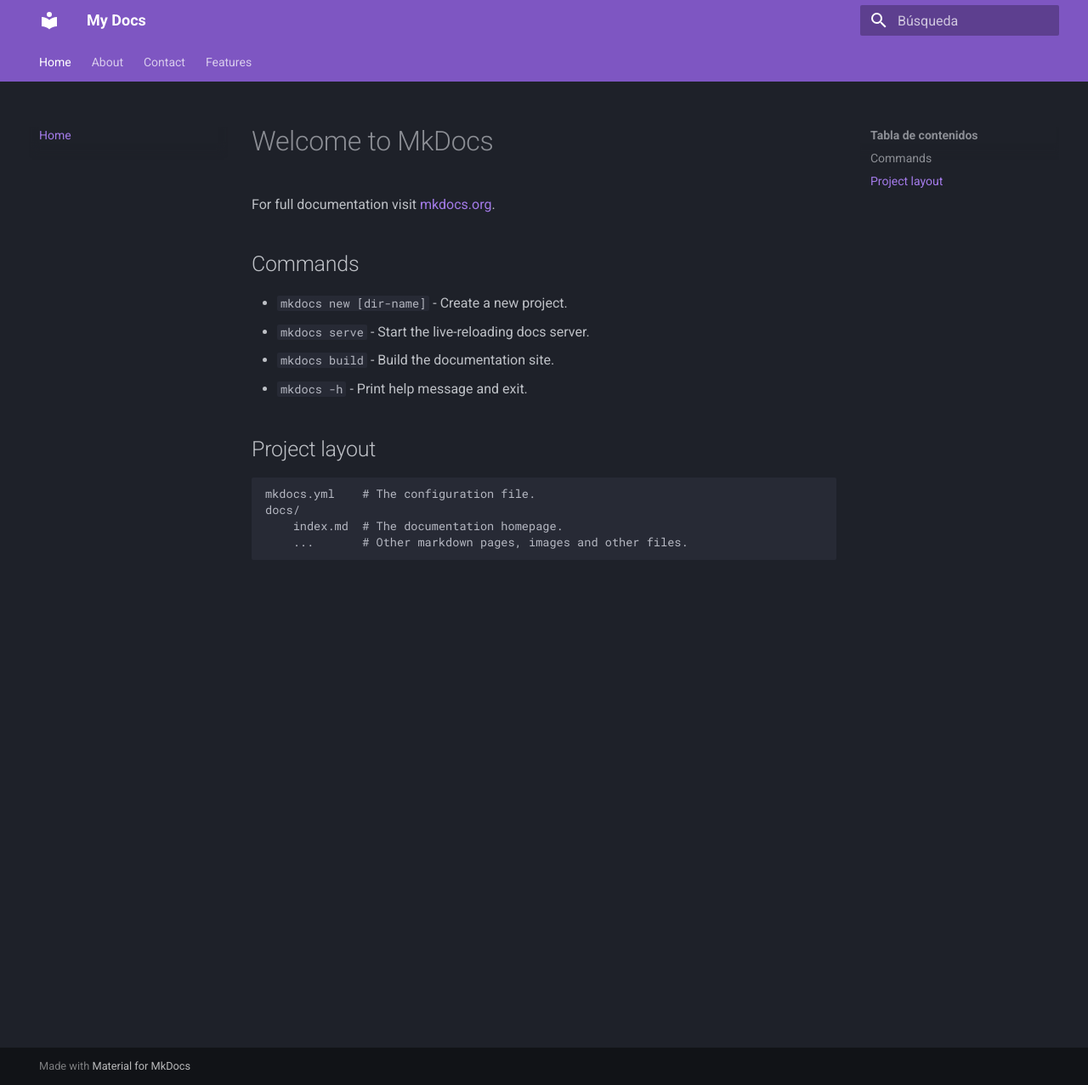
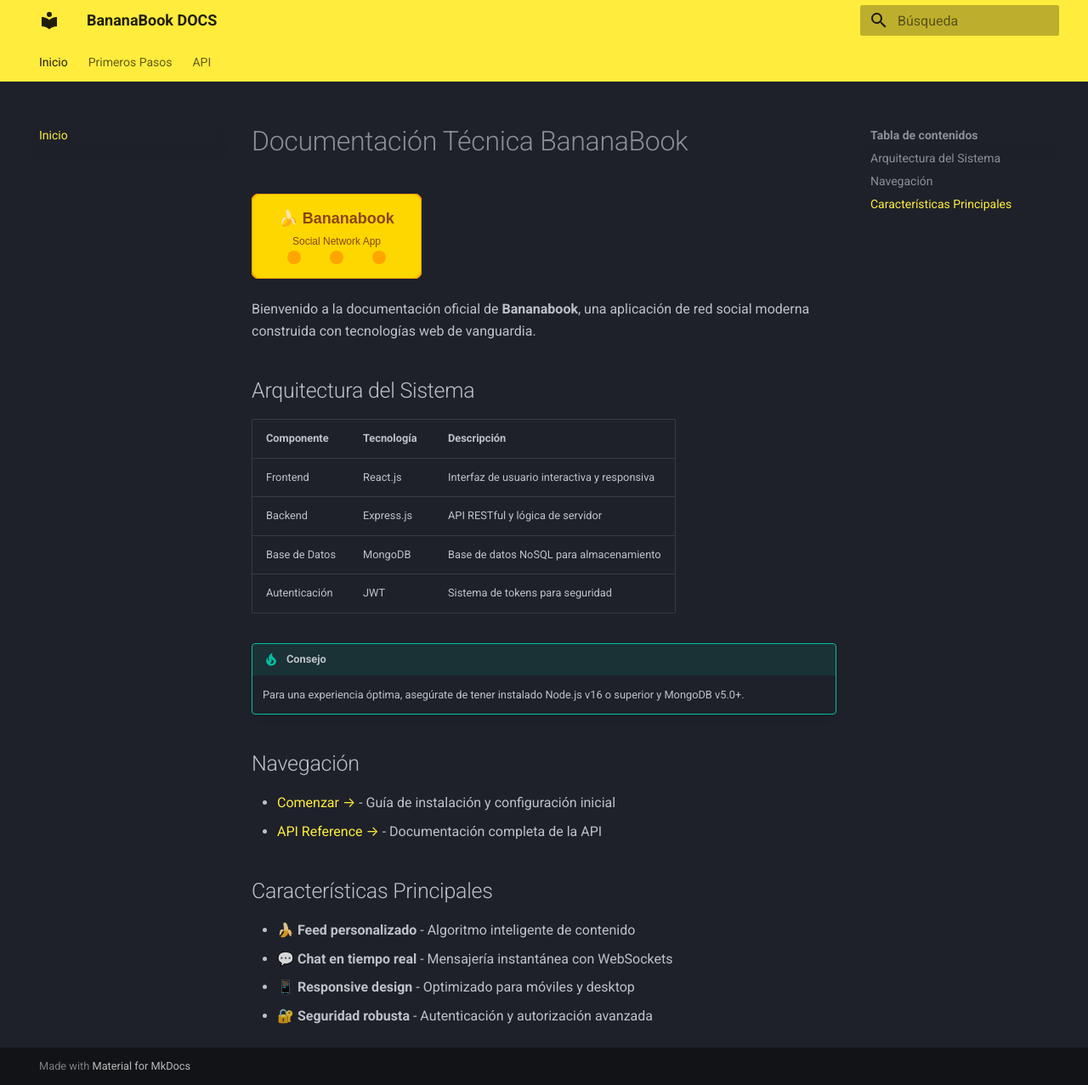
Before and after one commit to renegz/ACA_Taller04, an MkDocs documentation site: the page built from docs/index.md, in a window 1280 px wide and 1277 px high. Shown: the whole window at 85% size. Built offline with MkDocs 1.6.1 and Material for MkDocs 9.7.7, drawn with Linux system fonts in a browser that asks for light colours.

Commit message:
:sparkles: BananaBook Documentation

```diff
--- a/docs/index.md
+++ b/docs/index.md
@@ -1,17 +1,29 @@
-# Welcome to MkDocs
+# Documentación Técnica BananaBook
 
-For full documentation visit [mkdocs.org](https://www.mkdocs.org).
+![Bananabook Logo](img/bananabook-logo.svg)
 
-## Commands
+Bienvenido a la documentación oficial de **Bananabook**, una aplicación de red social moderna construida con tecnologías web de vanguardia.
 
-* `mkdocs new [dir-name]` - Create a new project.
-* `mkdocs serve` - Start the live-reloading docs server.
-* `mkdocs build` - Build the documentation site.
-* `mkdocs -h` - Print help message and exit.
+## Arquitectura del Sistema
 
-## Project layout
+| Componente | Tecnología | Descripción |
+|------------|------------|-------------|
+| Frontend | React.js | Interfaz de usuario interactiva y responsiva |
+| Backend | Express.js | API RESTful y lógica de servidor |
+| Base de Datos | MongoDB | Base de datos NoSQL para almacenamiento |
+| Autenticación | JWT | Sistema de tokens para seguridad |
 
-    mkdocs.yml    # The configuration file.
-    docs/
-        index.md  # The documentation homepage.
-        ...       # Other markdown pages, images and other files.
+!!! tip "Consejo"
+    Para una experiencia óptima, asegúrate de tener instalado Node.js v16 o superior y MongoDB v5.0+.
+
+## Navegación
+
+- [Comenzar →](getting-started.md) - Guía de instalación y configuración inicial
+- [API Reference →](api.md) - Documentación completa de la API
+
+## Características Principales
+
+- 🍌 **Feed personalizado** - Algoritmo inteligente de contenido
+- 💬 **Chat en tiempo real** - Mensajería instantánea con WebSockets
+- 📱 **Responsive design** - Optimizado para móviles y desktop
+- 🔐 **Seguridad robusta** - Autenticación y autorización avanzada
--- a/mkdocs.yml
+++ b/mkdocs.yml
@@ -1,12 +1,12 @@
-site_name: My Docs
-site_description: Documentation for my project
+site_name: BananaBook DOCS
+site_description: Documentacion tecnica para la aplicacion web BananaBook
 site_author: Rene Guzman
 
 theme:
   name: material
   palette:
     scheme: slate
-    primary: deep purple
+    primary: yellow
     accent: lime
   features:
     - navigation.tabs
@@ -21,11 +21,14 @@
     - navigation.search.suggestions
   language: es
 
+markdown_extensions:
+  - admonition
+  - pymdownx.details
+  - pymdownx.superfences
+  - pymdownx.tabbed:
+      alternate_style: true
+
 nav:
-  - Home: index.md
-  - About: about.md
-  - Contact: contact.md
-  - Features:
-      - Feature 1: features/feature1.md
-      - Feature 2: features/feature2.md
-      - Feature 3: features/feature3.md
+  - Inicio: index.md
+  - Primeros Pasos: getting-started.md
+  - API: api.md
```
Also changed, not shown: docs/api.md (added, +68 -0 lines), docs/getting-started.md (added, +95 -0 lines), docs/img/bananabook-logo.svg (added).
